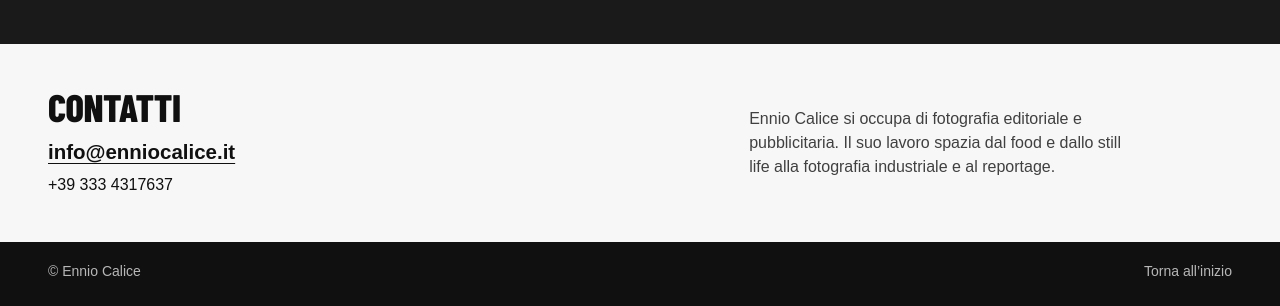
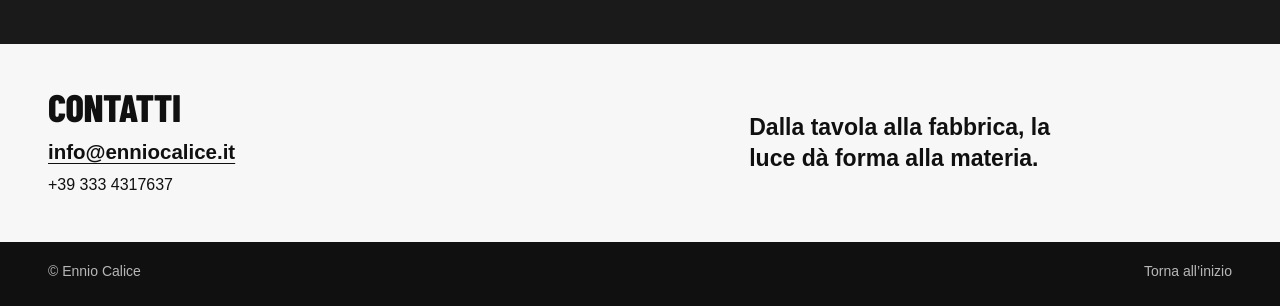
Before and after one commit to jellero/ennio, a plain HTML site: page index.html in a window 1280 px wide. Shown: the part 3177-3483 px from the top of the page. Drawn offline with Linux system fonts and the light colour scheme.

Commit message:
Sostituisci il profilo con una frase essenziale

```diff
--- a/index.html
+++ b/index.html
@@ -12,7 +12,7 @@
   <meta property="og:url" content="https://jellero.github.io/ennio/">
   <link rel="icon" href="assets/favicon.svg?v=2" type="image/svg+xml">
   <link rel="preload" href="assets/barlow-condensed-800.woff2" as="font" type="font/woff2" crossorigin>
-  <link rel="stylesheet" href="style.css?v=4">
+  <link rel="stylesheet" href="style.css?v=5">
   <script src="site.js?v=2" defer></script>
   <title>Ennio Calice — Fotografia</title>
 </head>
@@ -146,7 +146,7 @@
             <a class="telephone" href="tel:+393334317637">+39 333 4317637</a>
           </address>
         </div>
-        <p class="profile-description">Ennio Calice si occupa di fotografia editoriale e pubblicitaria. Il suo lavoro spazia dal food e dallo still life alla fotografia industriale e al reportage.</p>
+        <p class="profile-description">Dalla tavola alla fabbrica, la luce dà forma alla materia.</p>
       </div>
     </section>
   </main>
--- a/style.css
+++ b/style.css
@@ -143,7 +143,7 @@ h2 { font: 800 clamp(2.25rem, 4.7vw, 3.75rem)/.95 var(--display); letter-spacing
 .profile { --accent: #345300; background: var(--white); color: var(--black); }
 .profile-inner { display: grid; grid-template-columns: 1.15fr .85fr; align-items: center; gap: 28px 48px; padding: clamp(30px, 3.5vw, 48px) 0; }
 .profile h2 { font-size: clamp(2rem, 3vw, 2.625rem); }
-.profile-description { max-width: 44ch; color: #404040; }
+.profile-description { max-width: 29ch; font-size: clamp(1.125rem, 1.8vw, 1.5rem); font-weight: 600; line-height: 1.35; text-wrap: balance; }
 .contact-details { display: grid; justify-items: start; gap: 5px; margin-top: 12px; min-width: 0; font-style: normal; }
 .email { font-size: clamp(1.06rem, 1.6vw, 1.375rem); font-weight: 700; overflow-wrap: anywhere; text-decoration-thickness: 1px; text-underline-offset: 4px; }
 .telephone { text-decoration: none; }
```
